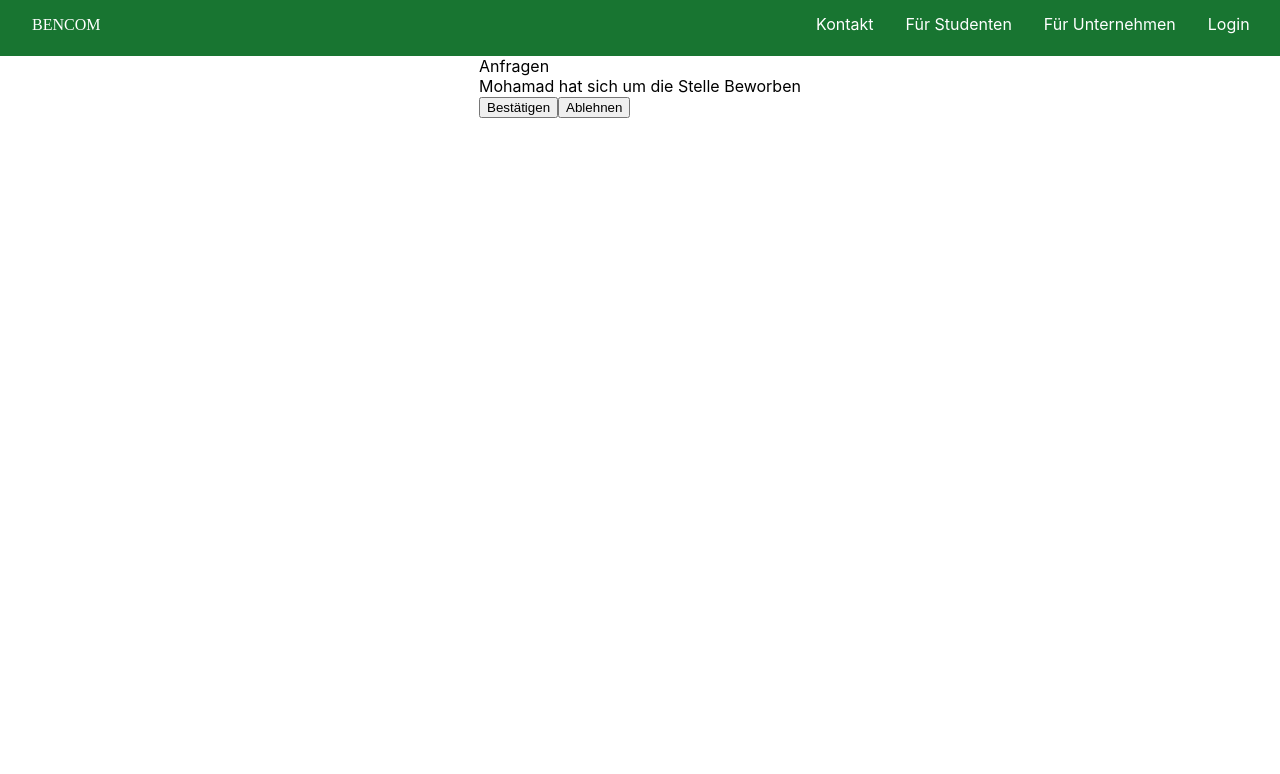
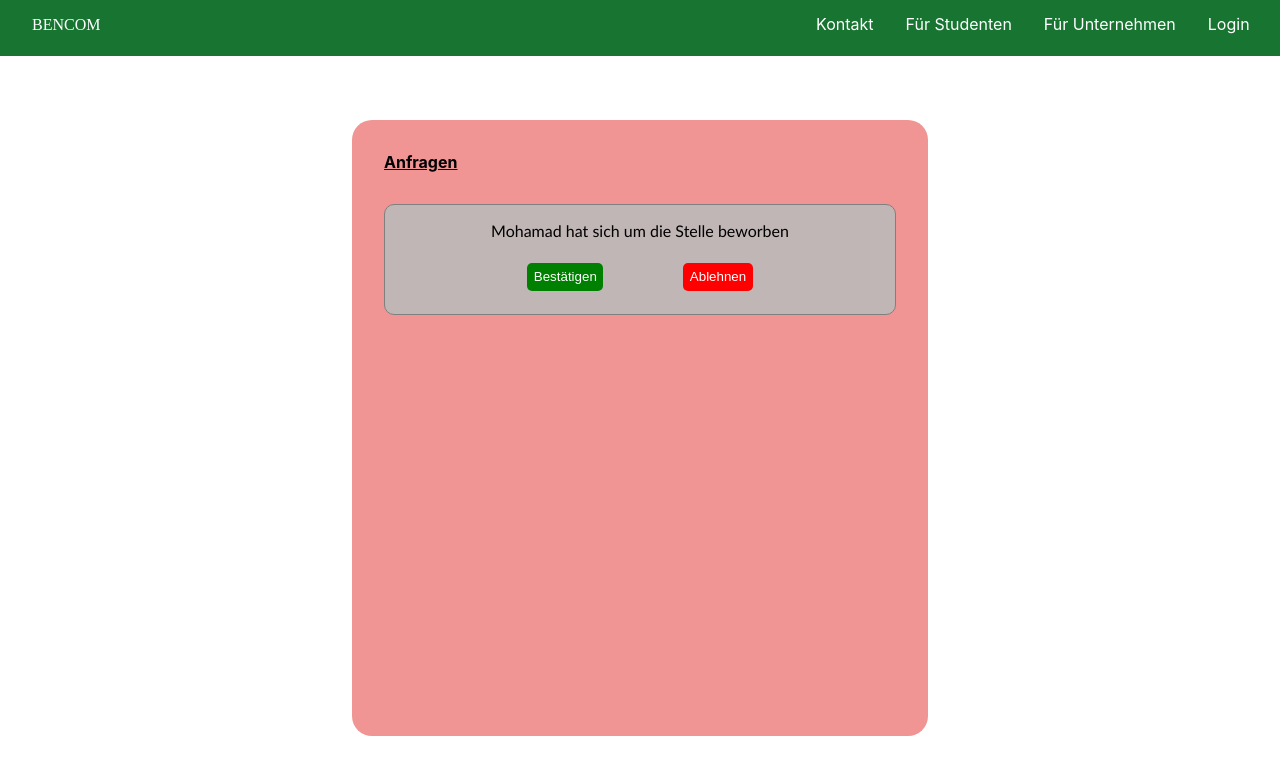
Before and after one commit to mohamadali13/bachelorarbeit, a React (Create React App) app in the folder client/: page / in a window 1280 px wide. Shown: the top 774 px of the page. Built offline with nearby package versions, Linux system fonts and the light colour scheme.

Commit message:
homePageAdmin

```diff
--- a/client/src/components/HomePageAdmin/MainSection.js
+++ b/client/src/components/HomePageAdmin/MainSection.js
@@ -11,7 +11,7 @@ const TheSection = () => {
         <div className="anfrageHomePageAmdin">
           <div className="anfrageInfoHomePageAdmin">
             <p className="anfrageInfoHomePageAdminText">
-              Mohamad hat sich um die Stelle Beworben
+              Mohamad hat sich um die Stelle beworben
             </p>
           </div>
           <div className="anfrageResHomePageAdmin">
--- a/client/src/style/HomePageAdmin/HomePageAdmin.scss
+++ b/client/src/style/HomePageAdmin/HomePageAdmin.scss
@@ -1,6 +1,73 @@
 .content {
-    display: flex;
-    flex: 1 0 auto;
-    flex-flow: row wrap;
-    justify-content: center;
+  display: flex;
+  flex: 1 0 auto;
+  flex-flow: row wrap;
+  justify-content: center;
+  padding: 4em;
+}
+.homePageAmdinWrap {
+  width: 50%;
+  background-color: rgb(240, 148, 148);
+  border: 0;
+  border-radius: 20px;
+  padding: 2em;
+  display: flex;
+  flex-flow: column wrap;
+}
+.anfragenTextDiv {
+  width: 100%;
+  margin-bottom: 2em;
+}
+.anfragenText {
+  font-weight: bold;
+  text-decoration: underline;
+}
+.anfrageHomePageAmdin {
+  background-color: rgb(192, 182, 182);
+  width: 100%;
+  border-radius: 10px;
+  padding: 1em;
+  justify-content: center;
+  align-items: center;
+  display: flex;
+  border: 1px solid gray;
+  flex-flow: column wrap;
+}
+.anfrageInfoHomePageAdmin {
+  width: 100%;
+  text-align: center;
+  margin-bottom: 1em;
+}
+.anfrageInfoHomePageAdminText {
+  font-family: "Trebuchet MS";
+}
+.anfrageResHomePageAdmin {
+  width: 50%;
+  display: flex;
+  flex-flow: row wrap;
+  justify-content: space-between;
+  align-items: center;
+}
+.approveButtonHomePageAdmin {
+  background-color: green;
+  color: white;
+  cursor: pointer;
+  border-radius: 5px;
+  padding: 0.5em;
+  border: 0;
+  margin: 0.5em;
+}
+.rejectButtonHompageAdmin {
+  background-color: red;
+  color: white;
+  cursor: pointer;
+  border-radius: 5px;
+  padding: 0.5em;
+  border: 0;
+  margin: 0.5em;
+}
+@media only screen and (max-width: 768px) {
+  .homePageAmdinWrap {
+    width: 100%;
   }
+}
```
